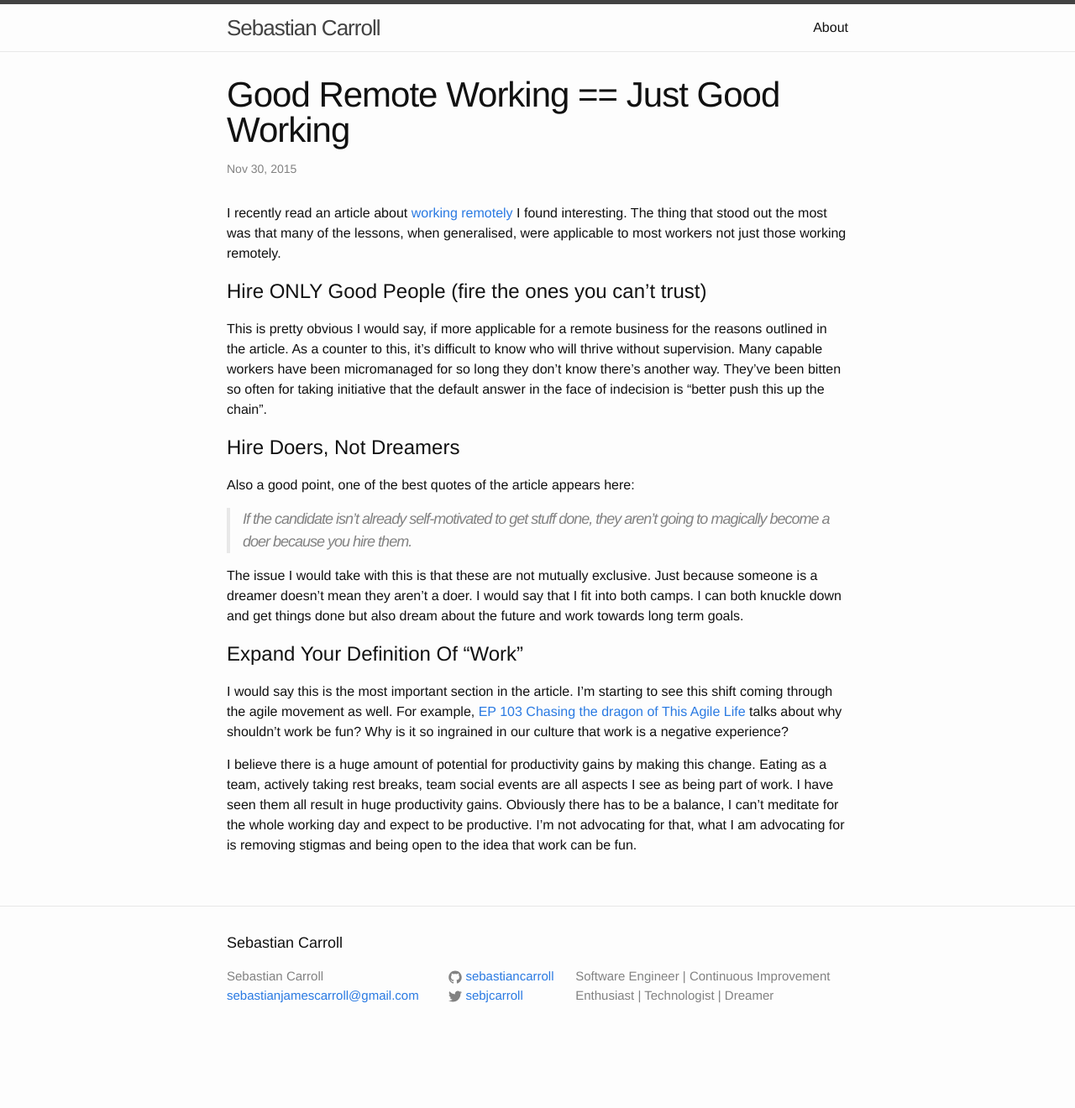
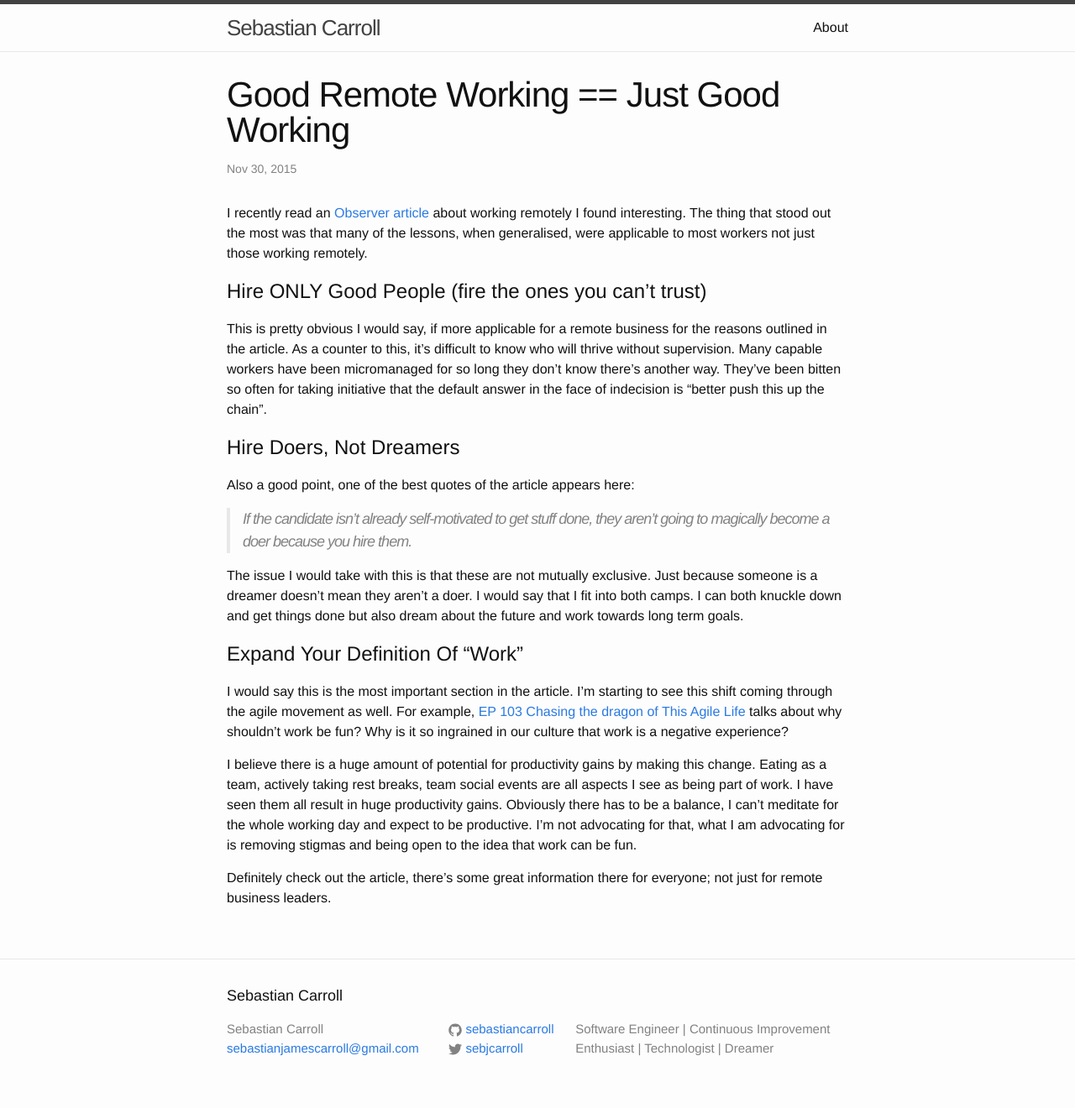
Before and after one commit to SebastianCarroll/sebastiancarroll.github.io, a Jekyll site: the page built from _posts/2015-11-30-Good-Remote-Working-==-Just-Good-Working.markdown, in a window 1280 px wide. Shown: the whole page at 84% size. Built offline with Jekyll 4.4.1, drawn with Linux system fonts in a browser that asks for light colours; before the commit the page ends 1257 px from its top, so only the background shows below that.

Commit message:
Published new version of _posts/2015-11-30-Good-Remote-Working-==-Just-Good-Working.markdown

```diff
--- a/_posts/2015-11-30-Good-Remote-Working-==-Just-Good-Working.markdown
+++ b/_posts/2015-11-30-Good-Remote-Working-==-Just-Good-Working.markdown
@@ -5,7 +5,7 @@ date:   2015-11-30 22:02:26
 categories: article review remote business
 ---
 
-I recently read an article about [working remotely][article_link] I found interesting. The thing that stood out the most was that many of the lessons, when generalised, were applicable to most workers not just those working remotely.
+I recently read an [Observer article][article_link] about working remotely I found interesting. The thing that stood out the most was that many of the lessons, when generalised, were applicable to most workers not just those working remotely.
 
 # Hire ONLY Good People (fire the ones you can’t trust) #
 This is pretty obvious I would say, if more applicable for a remote business for the reasons outlined in the article. As a counter to this, it's difficult to know who will thrive without supervision. Many capable workers have been micromanaged for so long they don't know there's another way. They've been bitten so often for taking initiative that the default answer in the face of indecision is "better push this up the chain".
@@ -22,5 +22,7 @@ I would say this is the most important section in the article. I'm starting to s
 
 I believe there is a huge amount of potential for productivity gains by making this change. Eating as a team, actively taking rest breaks, team social events are all aspects I see as being part of work. I have seen them all result in huge productivity gains. Obviously there has to be a balance, I can't meditate for the whole working day and expect to be productive. I'm not advocating for that, what I am advocating for is removing stigmas and being open to the idea that work can be fun.
 
+Definitely check out the article, there's some great information there for everyone; not just for remote business leaders.
+
 [article_link]: http://observer.com/2014/02/phoning-it-in-3-years-of-lessons-from-running-a-remote-business/
 [tal_ep103]: http://www.thisagilelife.com/103/
```
